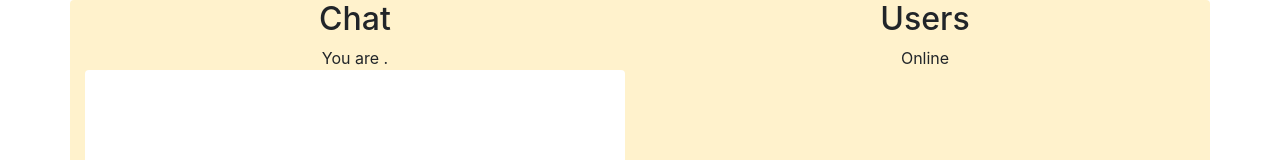
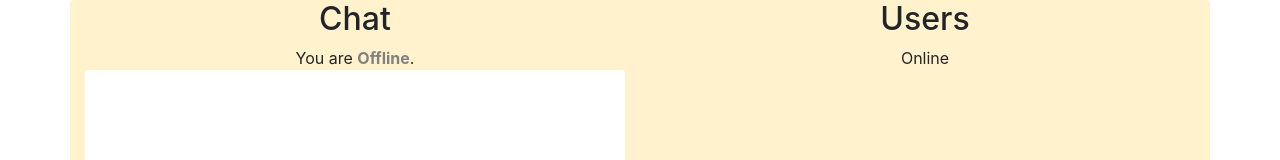
Before and after one commit to Brian-Pho/SENG513_Chat-App, a React (Create React App) app in the folder client/: page / in a window 1280 px wide. Shown: the top 160 px of the page. Built offline with nearby package versions, Linux system fonts and the light colour scheme; no server answers.

Commit message:
Minor refactor of client and server

```diff
--- a/client/src/components/App/App.jsx
+++ b/client/src/components/App/App.jsx
@@ -20,7 +20,7 @@ class App extends React.Component {
         super(props);
         // Connect to the socket.io server at this endpoint
         this.socket = io('http://localhost:3001');
-        this.state = {user: {name: '', color: ''}};
+        this.state = {user: {name: 'Offline', color: '808080'}};
     }
 
     componentDidMount() {
--- a/client/src/components/Chat/ChatHistory.jsx
+++ b/client/src/components/Chat/ChatHistory.jsx
@@ -57,7 +57,7 @@ class ChatHistory extends React.Component {
         // Get the message user's color
         const userColor = {color: `#${msg.user.color}`};
         // Get the message timestamp and format it
-        const timestamp = moment.unix(msg.timestamp).format("H:m");
+        const timestamp = moment.unix(msg.timestamp).format("H:mm");
         // Build the message to be display
         let userMsg = (<>{timestamp} <span style={userColor}>{msg.user.name}</span>: {msg.text}</>);
 
```
Also changed, not shown: 1 other file (tests, documents, lock files or other folders).
